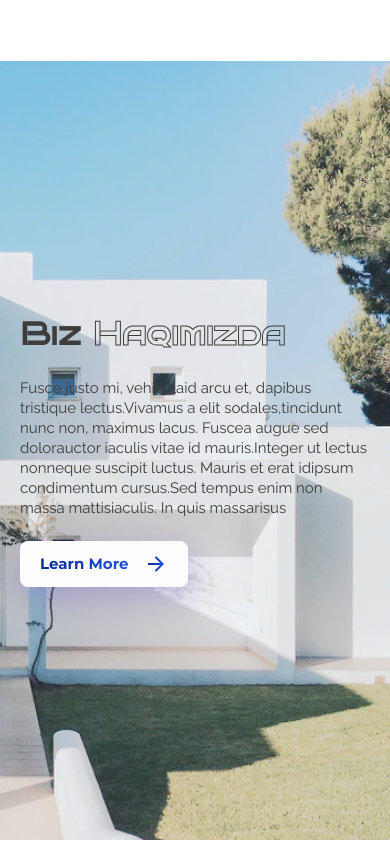
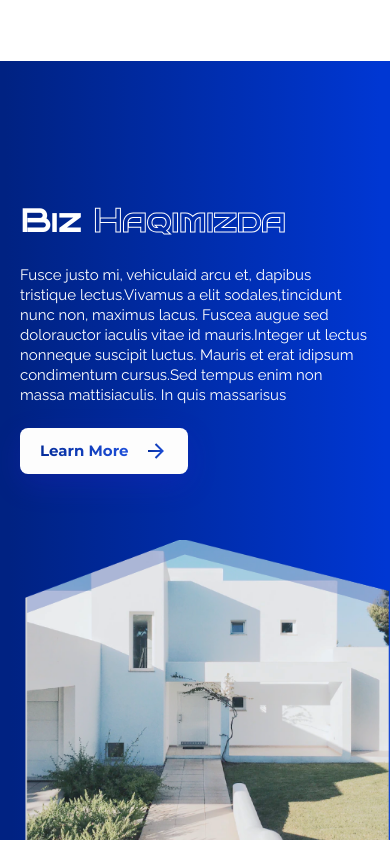
Before and after one commit to EhsonjonKomiljonov/viewVilla, a React app: page / in a window 390 px wide. Shown: the part 2760-3604 px from the top of the page. Built offline with nearby package versions, Linux system fonts and the light colour scheme; the HTML template or start-up script is replaced by a standard one.

Commit message:
about us edit

```diff
--- a/src/components/AboutUs/AboutUs.jsx
+++ b/src/components/AboutUs/AboutUs.jsx
@@ -3,6 +3,7 @@ import { LearnMoreBtn } from './../LearnMoreBtn/LearnMoreBtn';
 import './aboutus.scss';
 import Line from '../../assets/images/line.png';
 import { motion } from 'framer-motion';
+import responsiveBg from '../../assets/images/aboutUsBgMobile.png';
 
 export const AboutUs = () => {
   const container = {
@@ -25,12 +26,12 @@ export const AboutUs = () => {
   };
 
   return (
-    <section className="about__us">
-      <div className="about__us__inner">
-        <div className="container framer">
-          <div className="about__us__left">
+    <section className='about__us'>
+      <div className='about__us__inner'>
+        <div className='container framer'>
+          <div className='about__us__left'>
             <motion.h2
-              className="about__us__title"
+              className='about__us__title'
               initial={{
                 x: -200,
                 y: -50,
@@ -46,10 +47,10 @@ export const AboutUs = () => {
               Biz <span>Haqimizda</span>
             </motion.h2>
             <motion.p
-              className="about__us__text"
+              className='about__us__text'
               variants={container}
-              initial="hidden"
-              whileInView="visible"
+              initial='hidden'
+              whileInView='visible'
             >
               <motion.span variants={child}>
                 Fusce justo mi, vehicula
@@ -92,6 +93,13 @@ export const AboutUs = () => {
               <LearnMoreBtn />
             </motion.div>
           </div>
+          <div className='about__us__bottom'>
+            <img
+              src={responsiveBg}
+              alt=''
+              className='about__us__bg'
+            />
+          </div>
         </div>
       </div>
     </section>
--- a/src/components/AboutUs/aboutus.scss
+++ b/src/components/AboutUs/aboutus.scss
@@ -2,6 +2,7 @@
   margin-top: 900px;
   background-image: linear-gradient(269.47deg, #0037d3 2.21%, #002282 97.11%),
     linear-gradient(269.47deg, #002aa0 2.21%, #00185a 97.11%);
+  position: relative;
 }
 
 .about__us__inner {
@@ -19,7 +20,6 @@
 
 .framer {
   display: flex;
-  align-items: center;
   justify-content: space-between;
 }
 
@@ -52,6 +52,14 @@
   width: 100%;
 }
 
+.about__us__bottom {
+  padding-top: 500px;
+}
+
+.about__us__left {
+  z-index: 1;
+}
+
 .about__us__right {
   overflow: hidden;
   width: 100%;
@@ -64,10 +72,11 @@
   left: calc(50% - 50px);
 }
 
+.about__us__bg {
+  display: none;
+}
+
 @media screen and (min-width: 1540px) {
-  .about__us__inner {
-    background-position: calc(50% + 300px);
-  }
 }
 
 @media screen and (max-width: 1300px) {
@@ -80,34 +89,72 @@
   .about__us__right {
     display: none;
   }
+  .about__us__inner {
+    transform-origin: rotateZ('90deg');
+  }
+}
+
+@media screen and (max-width: 1150px) {
+  .about__us__bg {
+    display: block;
+    position: absolute;
+    bottom: 0px;
+    right: 0;
+    max-width: 570px;
+    min-width: 300px;
+    width: 100%;
+
+    max-height: 750px;
+    min-height: 300px;
+    width: 100%;
+  }
+  .about__us__inner {
+    background-image: none;
+    height: 598px;
+  }
+}
+@media screen and (max-width: 1070px) {
+  .about__us__bg {
+    bottom: 0;
+    max-width: 370px;
+    width: 100%;
+    right: 0;
+    max-height: 359px;
+    width: 100%;
+  }
+  .about__us__inner {
+    background-image: none;
+  }
 }
 
 @media screen and (max-width: 1000px) {
   .about__us__right {
     width: 0;
   }
+  .about__us__inner {
+    height: 779px;
+  }
 }
 
-@media screen and (max-width: 720px) {
-  .about__us__text {
-    color: #3d3d3d;
-    font-size: 14px;
-  }
+@media screen and (max-width: 800px) {
   .about__us__title {
     font-size: 40px;
-    color: #3d3d3d;
-    span {
-      -webkit-text-stroke-color: #3d3d3d;
-      -webkit-text-fill-color: transparent;
-    }
+  }
+}
+
+@media screen and (max-width: 540px) {
+  .about__us__bg {
+    bottom: 0;
+    margin-top: 30px;
+    max-width: 365px;
+    width: 100%;
+    right: 0;
+    max-height: 300px;
+    width: 100%;
   }
 }
 
 @media screen and (max-width: 525px) {
-  .about__us__left {
-    padding: 180px 0;
-  }
-
   .about__us__title {
     font-size: 44px;
     line-height: 50px;
@@ -116,10 +163,6 @@
   .about__us__text {
     font-size: 15px;
     line-height: 20px;
-  }
-
-  .about__us__right {
-    display: none;
   }
 }
 
```
Also changed, not shown: src/assets/images/aboutUsBgMobile.png (added).
